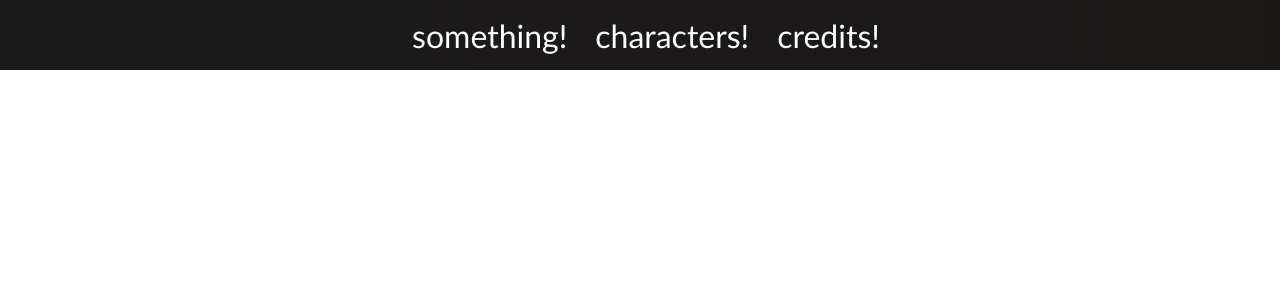
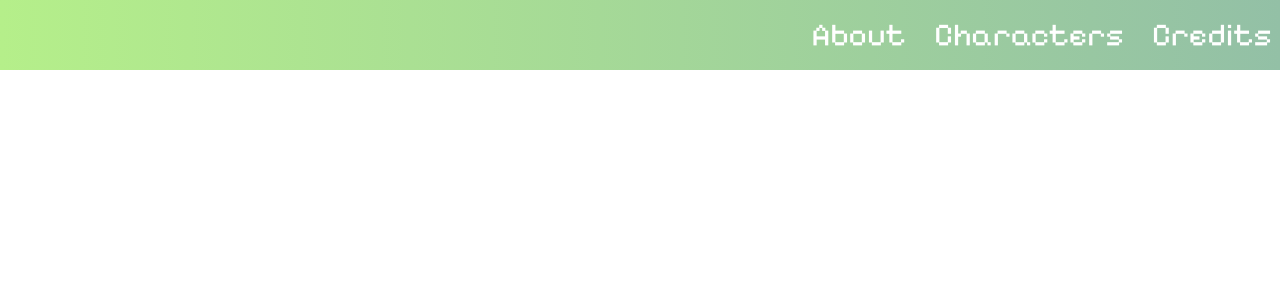
Before and after one commit to madyedwards/winghacks_24, a React (Create React App) app in the folder winghacks24/: page / in a window 1280 px wide. Shown: the top 300 px of the page. Built offline with nearby package versions, Linux system fonts and the light colour scheme.

Commit message:
modified navbar

```diff
--- a/winghacks24/package.json
+++ b/winghacks24/package.json
@@ -11,6 +11,7 @@
     "react-dom": "^18.2.0",
     "react-router-dom": "^6.22.3",
     "react-scripts": "5.0.1",
+    "styled-components": "^6.1.8",
     "web-vitals": "^2.1.4"
   },
   "scripts": {
--- a/winghacks24/public/index.html
+++ b/winghacks24/public/index.html
@@ -10,6 +10,12 @@
       content="Web site created using create-react-app"
     />
     <link rel="apple-touch-icon" href="%PUBLIC_URL%/logo192.png" />
+
+    <link rel="preconnect" href="https://fonts.googleapis.com">
+    <link rel="preconnect" href="https://fonts.gstatic.com" crossorigin>
+    <link href="https://fonts.googleapis.com/css2?family=Pixelify+Sans:wght@400..700&display=swap" rel="stylesheet">
+
+
     <!--
       manifest.json provides metadata used when your web app is installed on a
       user's mobile device or desktop. See https://developers.google.com/web/fundamentals/web-app-manifest/
@@ -25,6 +31,7 @@
       Learn how to configure a non-root public URL by running `npm run build`.
     -->
     <title>React App</title>
+
   </head>
   <body>
     <noscript>You need to enable JavaScript to run this app.</noscript>
--- a/winghacks24/src/components/Navbar.js
+++ b/winghacks24/src/components/Navbar.js
@@ -9,13 +9,13 @@ function Navbar() {
         <nav className='navbar'>
           <div className='navbar-container'>
             <Link to='/home' className='navbar-logo'>
-              something! <i className='fa-typo3'></i>
+              About <i className='fa-typo3'></i>
             </Link>
             <Link to='/characters' className='navbar-logo'>
-              characters! <i className='fa-typo3'></i>
+              Characters <i className='fa-typo3'></i>
             </Link>
             <Link to='/credits' className='navbar-logo'>
-              credits! <i className='fa-typo3'></i>
+              Credits <i className='fa-typo3'></i>
             </Link>
           </div>
         </nav>
--- a/winghacks24/src/components/navbar/Navbar.css
+++ b/winghacks24/src/components/navbar/Navbar.css
@@ -1,8 +1,8 @@
 .navbar {
-    background: linear-gradient(90deg, rgb(28, 27, 27) 0%, rgb(26, 23, 23) 100%);
+    background: linear-gradient(90deg,  #b5ef8a 0%, #93C0A6 100%);
     height: 70px;
     display: flex;
-    justify-content: center;
+    justify-content: right;
     align-items: center;
     font-size: 1.2rem;
     position: sticky;
@@ -16,8 +16,7 @@
     align-items: center;
     height: 70px;
     max-width: 1500px;
-    font-family: 'Trebuchet MS', 'Lucida Sans Unicode', 'Lucida Grande',
-    'Lucida Sans', Arial, sans-serif;
+    font-family: 'Pixelify Sans', sans-serif;
   }
 
   .navbar-logo {
```
Also changed, not shown: 1 other file (tests, documents, lock files or other folders).
